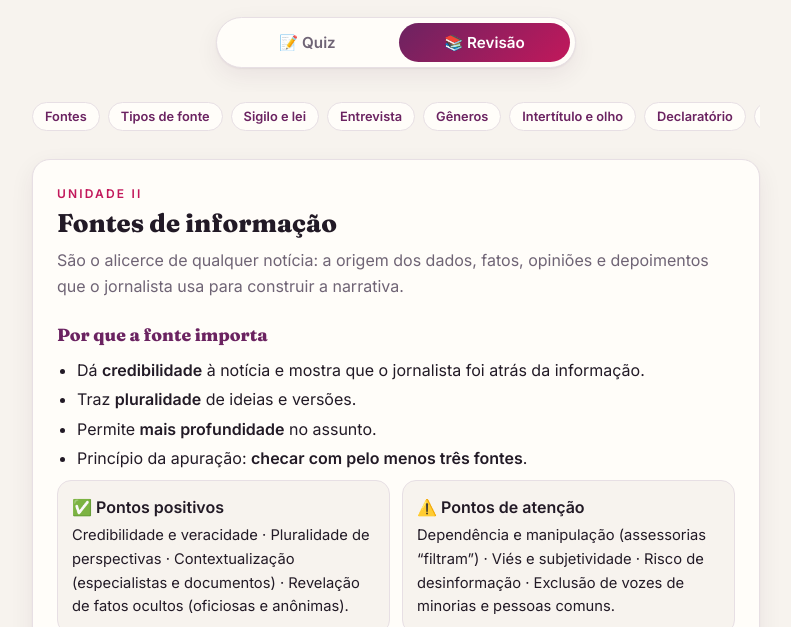
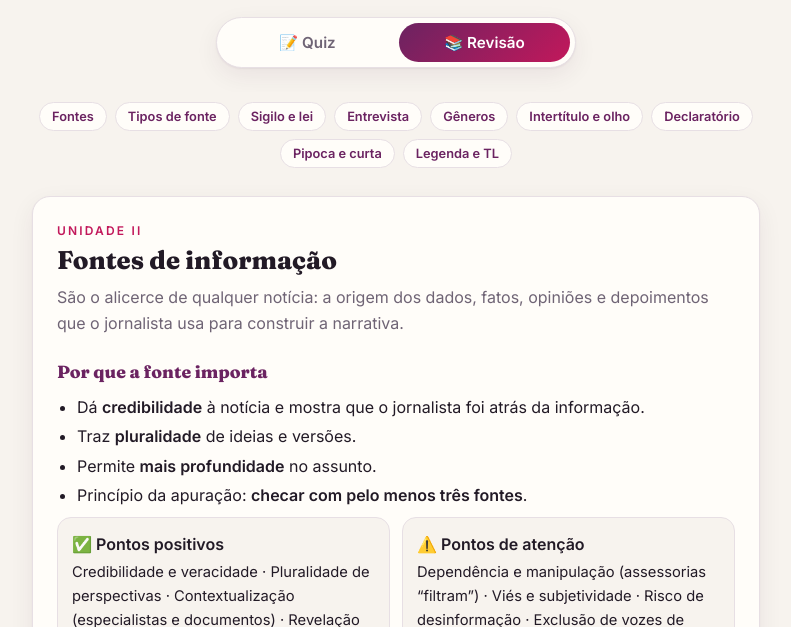
Before and after one commit to lucaslnasc/quiz-jornalismo, a plain HTML site: page index.html in a window 1280 px wide. Both pictures are taken after a click on the tab "📚 Revisão". Shown: the part 173-800 px from the top of the page, without its empty margins (244-1035 px from the left). Drawn offline with Linux system fonts and the light colour scheme.

Commit message:
Barra de atalhos da revisão quebra linha em vez de ficar cortada
Co-Authored-By: Claude Opus 5.5 <noreply@anthropic.com>

```diff
--- a/index.html
+++ b/index.html
@@ -96,10 +96,11 @@
   .weak a { color: var(--plum); font-weight: 600; }
 
   /* revisão */
-  .chips { position: sticky; top: 0; z-index: 2; display: flex; gap: 8px; overflow-x: auto; padding: 10px 0; background: var(--bg); scrollbar-width: none; }
+  .chips { position: sticky; top: 0; z-index: 2; display: flex; flex-wrap: wrap; justify-content: center; gap: 8px; padding: 10px 0; background: var(--bg); }
+  @media (max-width: 600px) { .chips { position: static; } }
   .chip { flex: none; font: 600 .8rem Inter, sans-serif; color: var(--plum); background: var(--paper); border: 1px solid var(--line); border-radius: 999px; padding: 6px 12px; text-decoration: none; }
   .chip:hover { border-color: var(--plum); }
-  .sec { margin-top: 18px; scroll-margin-top: 60px; }
+  .sec { margin-top: 18px; scroll-margin-top: 110px; }
   .sec h2 { font-size: 1.6rem; margin: 0 0 4px; }
   .sec .lede { color: var(--muted); margin: 0 0 16px; }
   .sec h3 { font-size: 1.1rem; margin: 22px 0 8px; color: var(--plum); }
```
